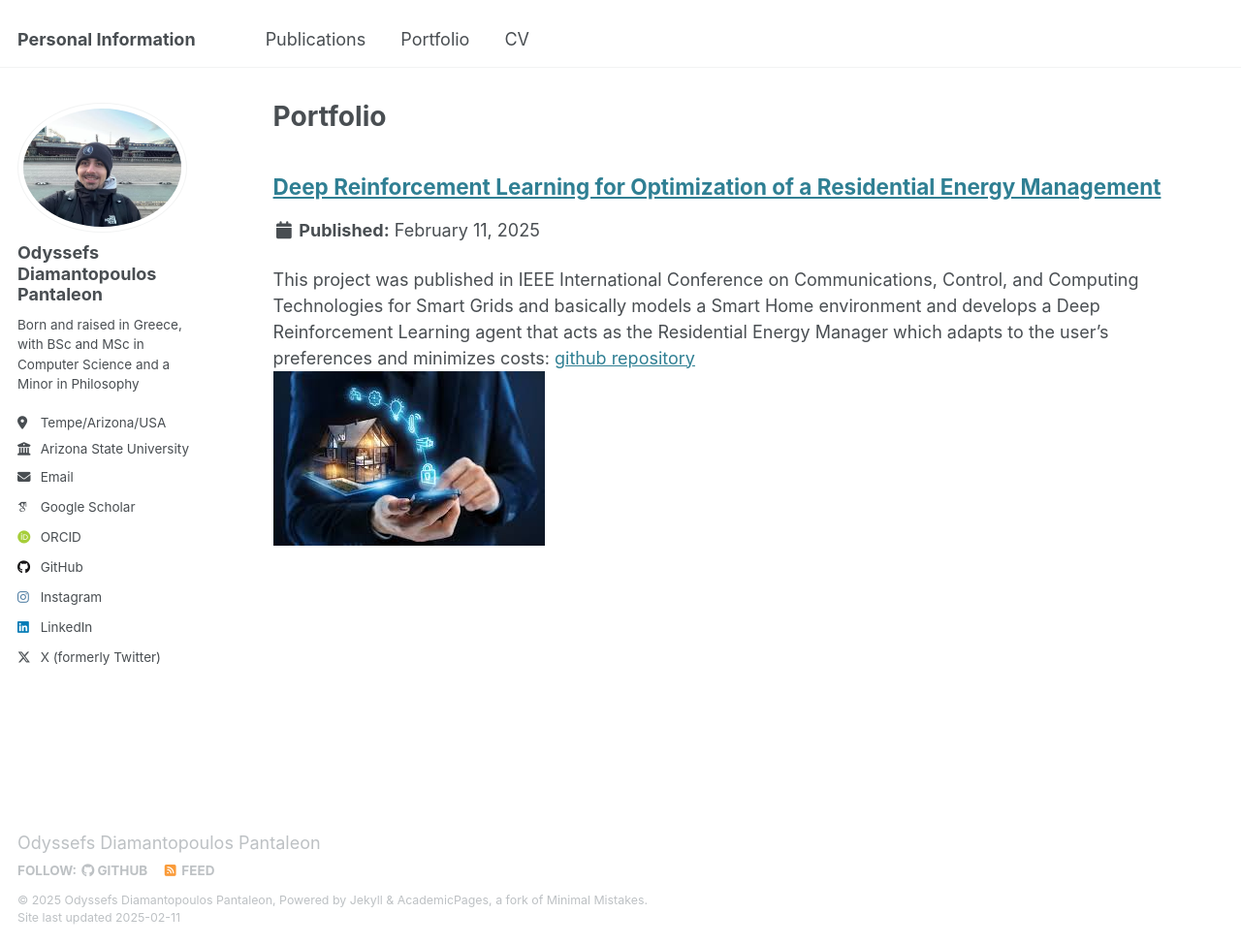
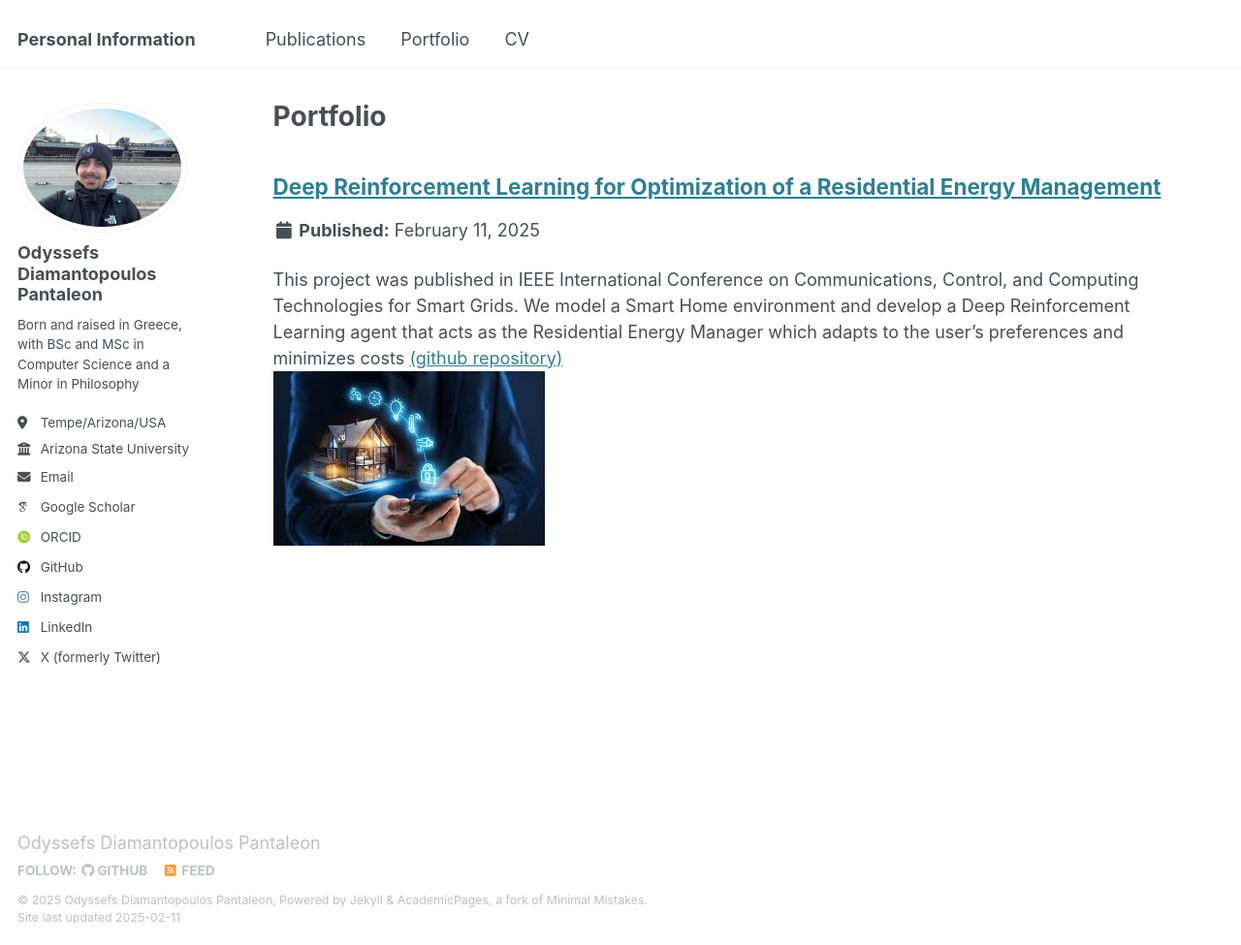
Before and after one commit to gody10/gody10.github.io, a Jekyll site: the page built from _pages/portfolio.html, in a window 1280 px wide and 975 px high. Shown: the whole window at 97% size. Built offline with Jekyll 4.4.1, drawn with Linux system fonts in a browser that asks for light colours; some web fonts are replaced.

Commit message:
Change portofolio 1 description

```diff
--- a/_portfolio/portfolio-1.md
+++ b/_portfolio/portfolio-1.md
@@ -1,6 +1,6 @@
 ---
 title: "Deep Reinforcement Learning for Optimization of a Residential Energy Management"
-excerpt: "This project was published in IEEE International Conference on Communications, Control, and Computing Technologies for Smart Grids and basically models a Smart Home environment and develops a Deep Reinforcement Learning agent that acts as the Residential Energy Manager which adapts to the user's preferences and minimizes costs: [github repository](https://github.com/SpirosChadoulos/EMS-env) <br/><img src='/images/smart_home.jpg'>"
+excerpt: "This project was published in IEEE International Conference on Communications, Control, and Computing Technologies for Smart Grids. We model a Smart Home environment and develop a Deep Reinforcement Learning agent that acts as the Residential Energy Manager which adapts to the user's preferences and minimizes costs [(github repository)](https://github.com/SpirosChadoulos/EMS-env) <br/><img src='/images/smart_home.jpg'>"
 collection: portfolio
 ---
 
```
